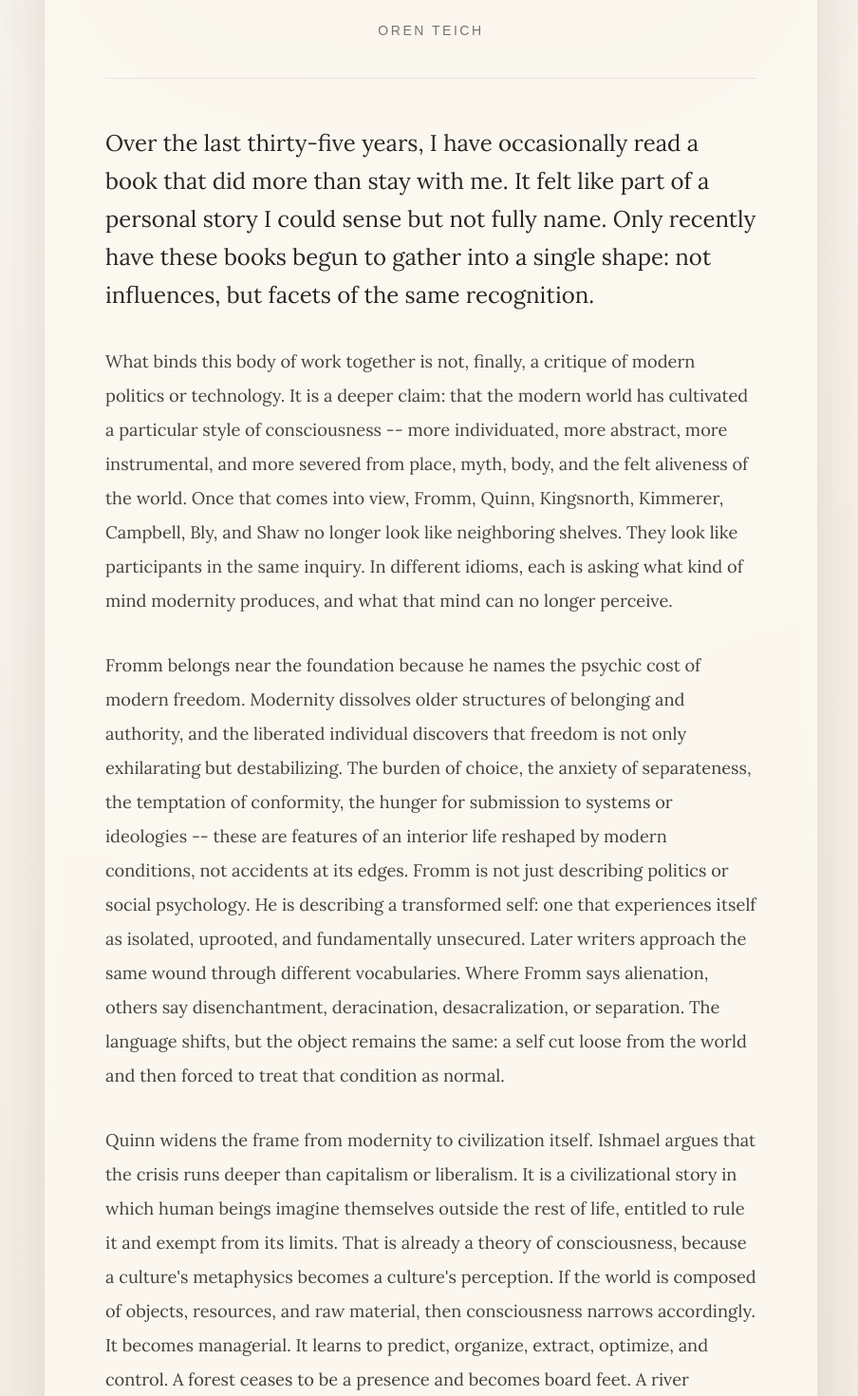
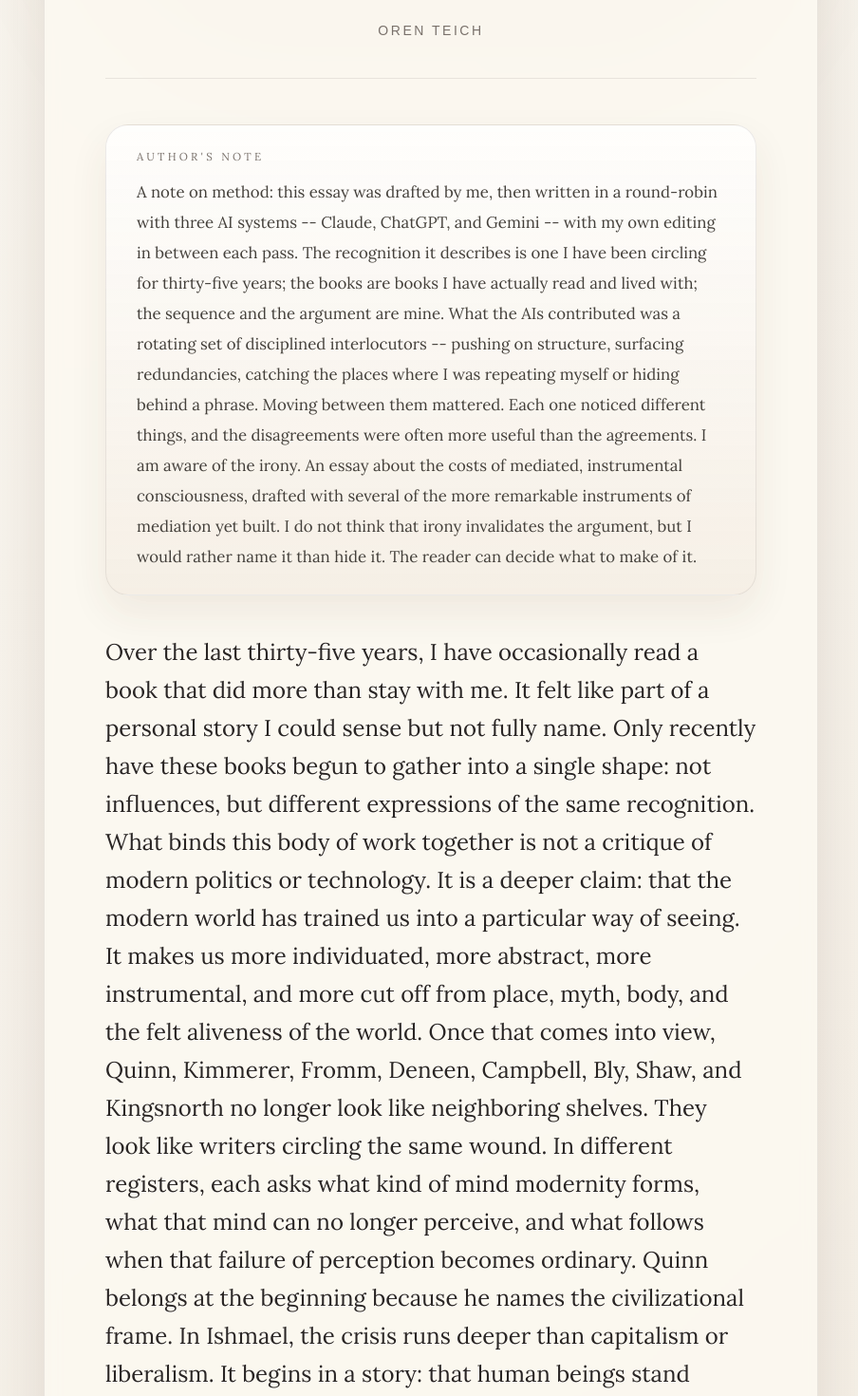
Before and after one commit to teich/teich-web, a Next.js app: page /writing/modern-conciousness in a window 1280 px wide. Shown: the part 300-1770 px from the top of the page at 95% size, without its empty margins (186-1090 px from the left). Built offline with nearby package versions, Linux system fonts and the light colour scheme.

Commit message:
major edit

```diff
--- a/app/writing/modern-conciousness/page.tsx
+++ b/app/writing/modern-conciousness/page.tsx
@@ -23,6 +23,7 @@ export const metadata: Metadata = {
 
 type EssayBlock =
   | { type: "title"; content: string }
+  | { type: "note"; content: string }
   | { type: "heading"; content: string }
   | { type: "paragraph"; content: string }
   | { type: "list"; items: string[] };
@@ -32,6 +33,7 @@ function parseEssay(markdown: string): EssayBlock[] {
   const blocks: EssayBlock[] = [];
   let paragraph: string[] = [];
   let listItems: string[] = [];
+  let note: string[] = [];
 
   const flushParagraph = () => {
     if (paragraph.length === 0) {
@@ -57,18 +59,32 @@ function parseEssay(markdown: string): EssayBlock[] {
     listItems = [];
   };
 
+  const flushNote = () => {
+    if (note.length === 0) {
+      return;
+    }
+
+    blocks.push({
+      type: "note",
+      content: note.join(" ").trim(),
+    });
+    note = [];
+  };
+
   for (const line of lines) {
     const trimmed = line.trim();
 
     if (!trimmed) {
       flushParagraph();
       flushList();
+      flushNote();
       continue;
     }
 
     if (trimmed.startsWith("# ")) {
       flushParagraph();
       flushList();
+      flushNote();
       blocks.push({ type: "title", content: trimmed.slice(2).trim() });
       continue;
     }
@@ -76,12 +92,21 @@ function parseEssay(markdown: string): EssayBlock[] {
     if (trimmed.startsWith("## ")) {
       flushParagraph();
       flushList();
+      flushNote();
       blocks.push({ type: "heading", content: trimmed.slice(3).trim() });
+      continue;
+    }
+
+    if (trimmed.startsWith(">")) {
+      flushParagraph();
+      flushList();
+      note.push(trimmed.slice(1).trim());
       continue;
     }
 
     if (trimmed.startsWith("*")) {
       flushParagraph();
+      flushNote();
       if (/^\*[^*]+\*\s+--/.test(trimmed)) {
         listItems.push(trimmed);
       } else {
@@ -95,6 +120,7 @@ function parseEssay(markdown: string): EssayBlock[] {
 
   flushParagraph();
   flushList();
+  flushNote();
 
   return blocks;
 }
@@ -170,6 +196,22 @@ export default async function EssayPage() {
                 );
               }
 
+              if (block.type === "note") {
+                return (
+                  <aside
+                    key={`${block.type}-${index}`}
+                    className="mb-10 rounded-[1.5rem] border border-stone-700/10 bg-[linear-gradient(180deg,rgba(255,255,255,0.75),rgba(245,238,228,0.88))] px-6 py-6 text-stone-700 shadow-[0_18px_40px_rgba(78,55,27,0.08)] sm:px-8"
+                  >
+                    <p className="mb-3 text-[0.72rem] uppercase tracking-[0.28em] text-stone-500">
+                      Author&apos;s Note
+                    </p>
+                    <p className="text-[1rem] leading-8 sm:text-[1.05rem]">
+                      {renderInlineMarkdown(block.content)}
+                    </p>
+                  </aside>
+                );
+              }
+
               if (block.type === "list") {
                 return (
                   <ul
--- a/content/essays/the-shape-of-modern-consciousness.md
+++ b/content/essays/the-shape-of-modern-consciousness.md
@@ -1,22 +1,20 @@
 # The Shape of Modern Consciousness
 
-Over the last thirty-five years, I have occasionally read a book that did more than stay with me. It felt like part of a personal story I could sense but not fully name. Only recently have these books begun to gather into a single shape: not influences, but facets of the same recognition.
+> A note on method: this essay was drafted by me, then written in a round-robin with three AI systems -- Claude, ChatGPT, and Gemini -- with my own editing in between each pass. The recognition it describes is one I have been circling for thirty-five years; the books are books I have actually read and lived with; the sequence and the argument are mine. What the AIs contributed was a rotating set of disciplined interlocutors -- pushing on structure, surfacing redundancies, catching the places where I was repeating myself or hiding behind a phrase. Moving between them mattered. Each one noticed different things, and the disagreements were often more useful than the agreements. I am aware of the irony. An essay about the costs of mediated, instrumental consciousness, drafted with several of the more remarkable instruments of mediation yet built. I do not think that irony invalidates the argument, but I would rather name it than hide it. The reader can decide what to make of it.
 
-What binds this body of work together is not, finally, a critique of modern politics or technology. It is a deeper claim: that the modern world has cultivated a particular style of consciousness -- more individuated, more abstract, more instrumental, and more severed from place, myth, body, and the felt aliveness of the world. Once that comes into view, Fromm, Quinn, Kingsnorth, Kimmerer, Campbell, Bly, and Shaw no longer look like neighboring shelves. They look like participants in the same inquiry. In different idioms, each is asking what kind of mind modernity produces, and what that mind can no longer perceive.
-
-Fromm belongs near the foundation because he names the psychic cost of modern freedom. Modernity dissolves older structures of belonging and authority, and the liberated individual discovers that freedom is not only exhilarating but destabilizing. The burden of choice, the anxiety of separateness, the temptation of conformity, the hunger for submission to systems or ideologies -- these are features of an interior life reshaped by modern conditions, not accidents at its edges. Fromm is not just describing politics or social psychology. He is describing a transformed self: one that experiences itself as isolated, uprooted, and fundamentally unsecured. Later writers approach the same wound through different vocabularies. Where Fromm says alienation, others say disenchantment, deracination, desacralization, or separation. The language shifts, but the object remains the same: a self cut loose from the world and then forced to treat that condition as normal.
-
-Quinn widens the frame from modernity to civilization itself. Ishmael argues that the crisis runs deeper than capitalism or liberalism. It is a civilizational story in which human beings imagine themselves outside the rest of life, entitled to rule it and exempt from its limits. That is already a theory of consciousness, because a culture's metaphysics becomes a culture's perception. If the world is composed of objects, resources, and raw material, then consciousness narrows accordingly. It becomes managerial. It learns to predict, organize, extract, optimize, and control. A forest ceases to be a presence and becomes board feet. A river becomes irrigation, power, or real estate. The human being comes to stand over reality rather than within it. The civilizational story becomes a perceptual habit, and eventually a moral one.
-
-Kingsnorth's Machine is an emergent order, generated through human habits of abstraction, mediation, scale, efficiency, and control. Once built, it hardens into an environment that acts back upon its makers. We help create it, and then it recruits us into its own logic. Place thins out, time accelerates, relation becomes mediation, and the living world recedes into backdrop. Experience is increasingly filtered through systems designed to render everything legible, transferable, and manageable. Under those conditions, myth matters not as ornament or nostalgia but as a rival form of perception. It restores thickness, agency, pattern, and relation to a world flattened by managerial consciousness. Kingsnorth's point is not simply that we have built bad machines. It is that we have built an order that reproduces its own way of seeing, reshaping the consciousness of those who live within it.
-
-Kimmerer writes from inside two traditions at once — she is a citizen of the Potawatomi Nation and a trained botanist — and the meeting of the two produces a different discipline of attention. Braiding Sweetgrass does not only offer moral lessons about ecology. In her work, knowing is relational; gratitude is not decoration but the beginning of relationship; the world is encountered as animate, a grammar rather than a metaphor. The modern mind is trained to ask what a thing is for. Kimmerer asks what our obligations are in relation to it. A field is no longer just land use. A maple is no longer just timber or sap yield. Reading her, one begins to suspect that what modernity calls objectivity is a trained incapacity for reciprocity — a way of seeing that gains its clarity by refusing relationship.
-
-Campbell, Bly, and Shaw approach the same crisis from the side of symbolic life. Campbell's central claim is that myth is not ornamental material for human beings. It is one of the primary ways consciousness has historically been shaped, situated, and matured. Myth places the self within a larger order and gives symbolic form to suffering, transformation, eros, sacrifice, kinship, death, and renewal. When those shared symbolic structures weaken, people do not become free of myth. They become myth-poor and surrender themselves to thinner substitutes: ideology, celebrity, nationalism, consumer identity, productivity, political theater. Bly sharpens the point by insisting that without initiation, certain passages of the psyche simply do not complete. Something remains unformed, or half-formed, beneath the surface competence of adult life. Shaw extends this into mythopoesis as living practice rather than mere retrieval. Taken together, they suggest that the loss is developmental as well as cultural. Consciousness without symbolic depth becomes clever without becoming deep, informed without being formed.
-
-This framing matters because it resists the usual evasions. The problem is not that modern people believe the wrong things. It is that we have been trained to perceive in the wrong register. We move through a world rendered mute, and then mistake that muteness for reality itself. We are educated into abstraction, rewarded for instrumentality, and habituated to forms of attention that strip the world of presence, depth, and claim upon us. The result is not just error. It is deformation. A person can be highly informed, analytically sophisticated, politically alert, and still inhabit a damaged mode of consciousness -- one that cannot recognize meaning unless it can measure it, cannot recognize value unless it can use it, cannot recognize reality unless it can stand apart from it. The shape of consciousness determines the shape of the world that can appear to us. When consciousness is malformed, the world itself arrives malformed.
-
-I am not offering a program, a solution, or an argument about what must come next. There are already enough programs, enough solutions, enough arguments. What I am offering is the recognition itself, for anyone who has also been circling this shape for years without a name for it.
+Over the last thirty-five years, I have occasionally read a book that did more than stay with me. It felt like part of a personal story I could sense but not fully name. Only recently have these books begun to gather into a single shape: not influences, but different expressions of the same recognition.
+What binds this body of work together is not a critique of modern politics or technology. It is a deeper claim: that the modern world has trained us into a particular way of seeing. It makes us more individuated, more abstract, more instrumental, and more cut off from place, myth, body, and the felt aliveness of the world. Once that comes into view, Quinn, Kimmerer, Fromm, Deneen, Campbell, Bly, Shaw, and Kingsnorth no longer look like neighboring shelves. They look like writers circling the same wound. In different registers, each asks what kind of mind modernity forms, what that mind can no longer perceive, and what follows when that failure of perception becomes ordinary.
+Quinn belongs at the beginning because he names the civilizational frame. In Ishmael, the crisis runs deeper than capitalism or liberalism. It begins in a story: that human beings stand outside the rest of life, entitled to mastery and exempt from limits. That is already a claim about consciousness, because the stories a culture tells eventually become its habits of perception. If the world is made of objects, resources, and raw material, then the mind trained by that world becomes managerial in turn. It learns to predict, organize, extract, optimize, and control. A forest ceases to be a presence and becomes board feet. A river becomes irrigation, power, or real estate. The human being comes to stand over reality rather than within it. What begins as metaphysics hardens into perception, and then into morality.
+It would be easy to dismiss this as speculative anthropology. Kimmerer closes that escape route. She writes from inside two traditions at once, as a citizen of the Potawatomi Nation and as a trained botanist, and the meeting of the two produces a different discipline of attention. Braiding Sweetgrass does not merely offer ecological wisdom or moral sentiment. It presents another way of knowing. In her work, knowledge is relational. Gratitude is not decoration but the beginning of right relation. The living world is not dead matter waiting for classification and use. The modern mind is trained to ask what a thing is for. Kimmerer asks what our obligations are in relation to it. A field is no longer just land use. A maple is no longer just timber or sap yield. Reading her, one begins to suspect that what modernity calls objectivity often comes at the price of reciprocity. It gains its cleanliness by refusing relationship. And the alternative Quinn gestures toward is not a fantasy or a lost past. It is still being practiced in the present tense.
+If Kimmerer shows what consciousness shaped by reciprocity can look like, Fromm describes what happens when those bonds are stripped away and the self is left to secure itself from within. He names the psychic cost of modern freedom. Older structures of belonging, authority, and identity weaken, and the liberated individual discovers that freedom is not only exhilarating but destabilizing. The burden of choice, the anxiety of separateness, the attraction of systems and ideologies that promise relief from uncertainty: these are built into the kind of self modernity produces. Fromm is describing a person who has been unmoored and then told to experience that condition as maturity.
+Deneen matters because he shows that this is not only an inner crisis. It is also the result of a political project. Liberalism presents itself as neutral, rational, and emancipatory, but beneath that self-description lies a thick moral vision of the human person: prior to relation, detachable from inheritance, most fully itself when freed from claims of place, family, tradition, and faith. Its promise is liberation. Its hidden wager is that a human being can flourish after being thinned out in this way. For a time, that wager can look plausible, even triumphant. But over time the cracks show. The self liberalism imagines turns out not to be sturdy and self-governing, but lonely, suggestible, dependent, and hungry for structure. The very order built to maximize freedom generates people increasingly unable to bear freedom well. In that sense, Deneen extends Fromm rather than repeating him. Fromm shows the wound from the inside. Deneen shows the regime that made the wound predictable, and then mistook its consequences for progress.
+The language changes across these writers — alienation, disenchantment, deracination, desacralization, separation — but the object remains recognizably the same: a self cut loose from the world and then forced to call that severance normal.
+Campbell, Bly, and Shaw matter here because they explain why such a self cannot easily be repaired by information, critique, or political rearrangement alone. The problem is not merely that we believe false things. It is that the deeper structures by which a human being is formed have thinned.
+Campbell's central insight is that myth is not decorative material for human life. It is one of the ways consciousness has historically been shaped, placed, and matured. Myth situates the self within a larger order. It gives symbolic form to suffering, kinship, sacrifice, and renewal. It teaches people how to inhabit a world that exceeds them. When those shared forms weaken, people do not become free of myth. They become vulnerable to degraded replacements: ideology, celebrity, consumer identity, political theater. These are not the disappearance of myth but its reduction into flatter forms.
+Bly presses the point further. Without initiation, certain passages of the psyche do not complete. A culture may produce highly functional adults who remain inwardly unformed. Competence accumulates; depth does not. Shaw carries this into mythopoesis not as antiquarian recovery but as living practice, as a way symbolic life can still shape perception and make meaning. Taken together, these writers suggest that the modern crisis is developmental as well as cultural. We have become skilled, informed, and self-aware in many ways, while losing forms of formation that once taught people how to suffer, belong, and ripen. We become clever without becoming deep, informed without being formed.
+Kingsnorth completes the picture by showing how this way of seeing no longer lives only in us. We have built it into the world around us. His Machine is not simply a set of bad tools or institutions. It is an emergent order generated by habits of abstraction, mediation, scale, efficiency, and control — the very habits the earlier writers have been tracing. Once built, it begins to act back upon its makers. We help create it, and then it recruits us into its own logic. Place thins out. Time accelerates. Relation becomes mediation. The living world recedes into backdrop. Experience is increasingly filtered through systems designed to make everything legible, transferable, and manageable. Under those conditions, myth matters not as ornament or nostalgia but as a rival mode of perception, one that restores pattern, agency, and relation to a world flattened by administrative sight. Kingsnorth's point is not simply that we have built the wrong systems. It is that we have externalized a damaged way of seeing into systems that now help reproduce it.
+This framing matters because it resists the usual evasions. The problem is not just that modern people hold mistaken opinions. It is that we have been trained to notice in the wrong register. We move through a world rendered mute and then mistake that muteness for reality itself. The result is not mere error. It is deformation. A person can be highly informed, analytically sophisticated, politically alert, and still inhabit a damaged mode of consciousness: one that cannot recognize meaning unless it can measure it, cannot recognize value unless it can use it, cannot recognize reality unless it can stand apart from it. The shape of consciousness determines the shape of the world that can appear. When consciousness is malformed, the world arrives malformed too.
+I am not offering a program or a solution. There are already enough programs, enough solutions, enough arguments about what comes next. What I am trying to name is the recognition itself: the sense that beneath our politics, our technologies, and our social arrangements lies a deeper training of perception, one that has made us at once more powerful and less able to encounter the world as alive, binding, and real.
 
 ## Reading List
 
```
